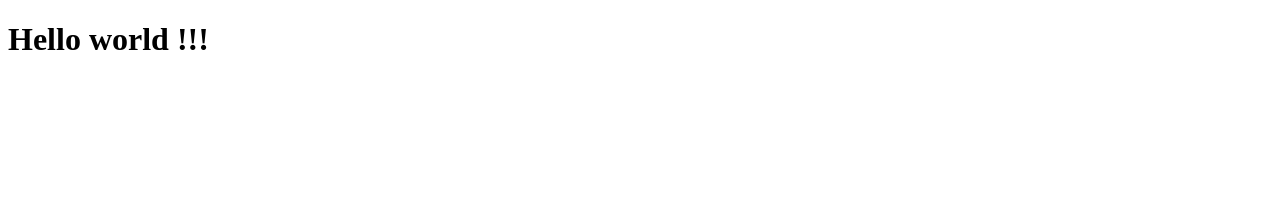
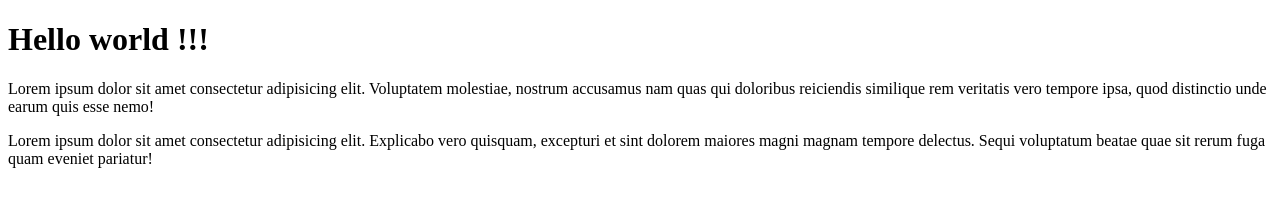
Before and after one commit to jiresnodem/tailwindcss_logpom, a website: page src/index.html in a window 1280 px wide. Drawn offline with Linux system fonts and the light colour scheme.

Commit message:
add paragraphe

```diff
--- a/src/index.html
+++ b/src/index.html
@@ -10,5 +10,16 @@
 	</head>
 	<body>
 		<h1>Hello world !!!</h1>
+		<p>
+			Lorem ipsum dolor sit amet consectetur adipisicing elit. Voluptatem
+			molestiae, nostrum accusamus nam quas qui doloribus reiciendis similique
+			rem veritatis vero tempore ipsa, quod distinctio unde earum quis esse
+			nemo!
+		</p>
+		<p>
+			Lorem ipsum dolor sit amet consectetur adipisicing elit. Explicabo vero
+			quisquam, excepturi et sint dolorem maiores magni magnam tempore delectus.
+			Sequi voluptatum beatae quae sit rerum fuga quam eveniet pariatur!
+		</p>
 	</body>
 </html>
```
